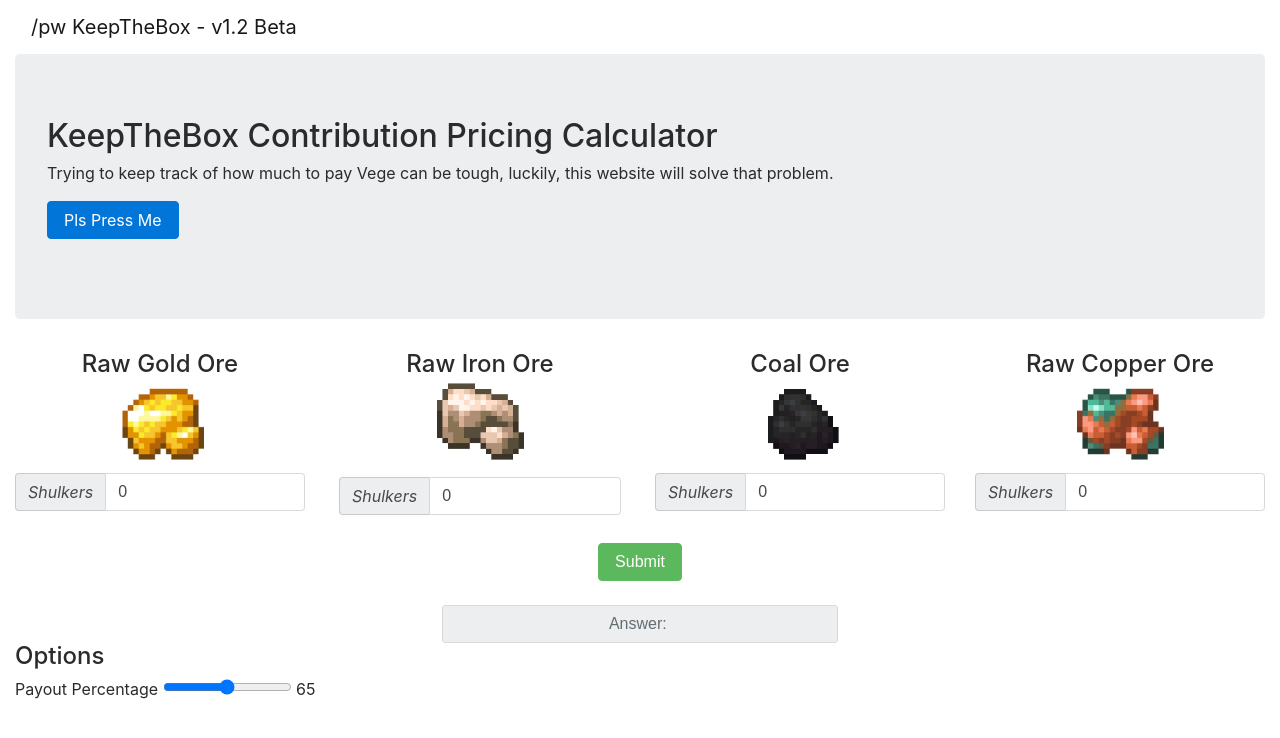
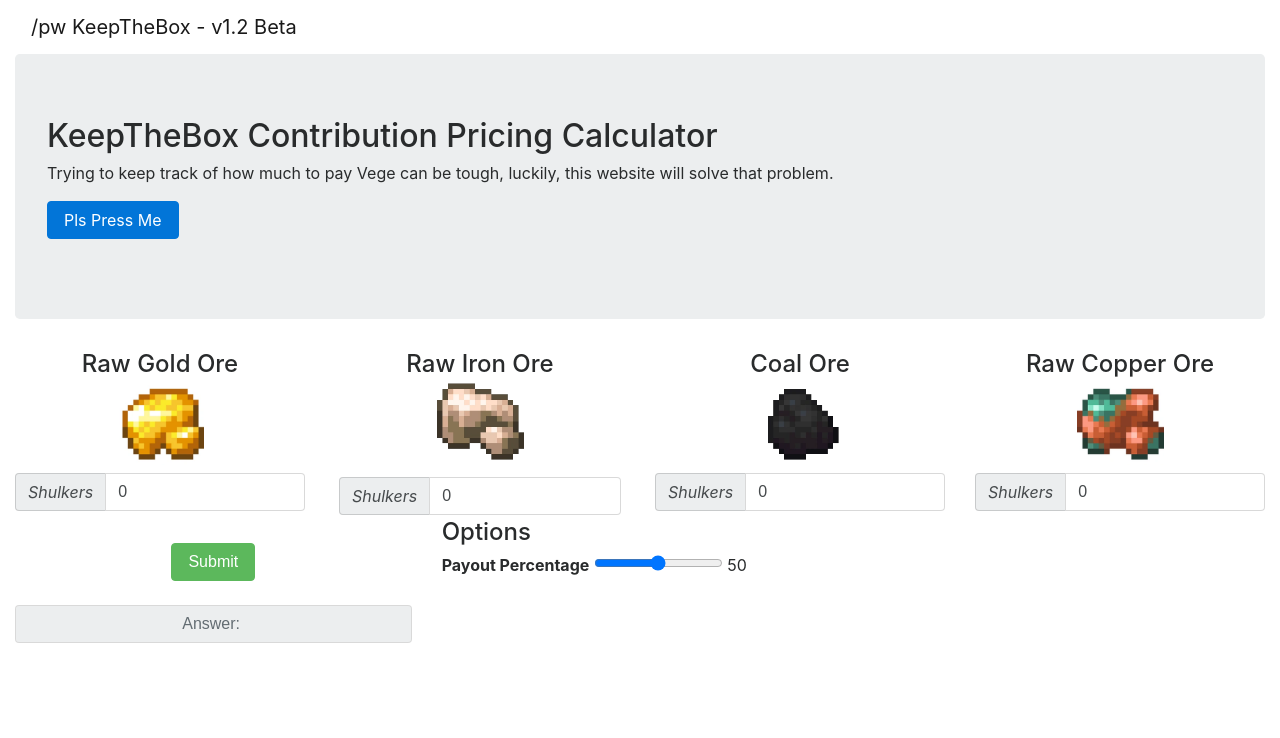
Before and after one commit to latham7/KeepTheBox, a Flask app: page / in a window 1280 px wide. Shown: the top 738 px of the page. Run offline with Flask 2, Linux system fonts and the light colour scheme; some libraries are stand-ins or nearby versions.

Commit message:
changed web location for the options

```diff
--- a/web/templates/index.html
+++ b/web/templates/index.html
@@ -90,44 +90,17 @@
 							</div>
 						</div>
 						<div class="row">
-							<div class="col-sm">
-								<!-- Filler Row -->
-							</div>
-
-							<div class="col-sm text-center">
+							<div class="col-sm-4 text-center">
 								<br>
 								<button type="submit" class="btn btn-success">Submit</button>
 								<br><br>
 								<input class="form-control text-center" type="text" placeholder="Answer: {{ total }}" readonly>
 							</div>
-							<div class="col-sm">
-								<!-- Filler Row -->
-							</div>
-						</div>
-						<div class="row">
-							<div class="col-sm">
+							<div class="col-sm-8">
 								<h4>Options</h4>
-							</div>
-							<div class="col-sm">
-								<!-- Filler Row -->
-							</div>
-							<div class="col-sm">
-								<!-- Filler Row -->
-							</div>
-
-
-						</div>
-						<div class="row">
-							<div class="col-sm">
-								<label for="matSlider" class="form-label">Payout Percentage</label>
+								<label for="matSlider" class="form-label font-weight-bold text-center">Payout Percentage </label>
 								<input type="range" name="payoutPercent" class="form-range" min="0" max="100" value="{{ payoutInt }}"id="matSlider" oninput="num.value = this.value">
-								<output id="num">65</output>
-							</div>
-							<div class="col-sm">
-								<!-- Filler Row -->
-							</div>
-							<div class="col-sm">
-								<!-- Filler Row -->
+								<output id="num">50</output>
 							</div>
 						</div>
 					</form>
```
